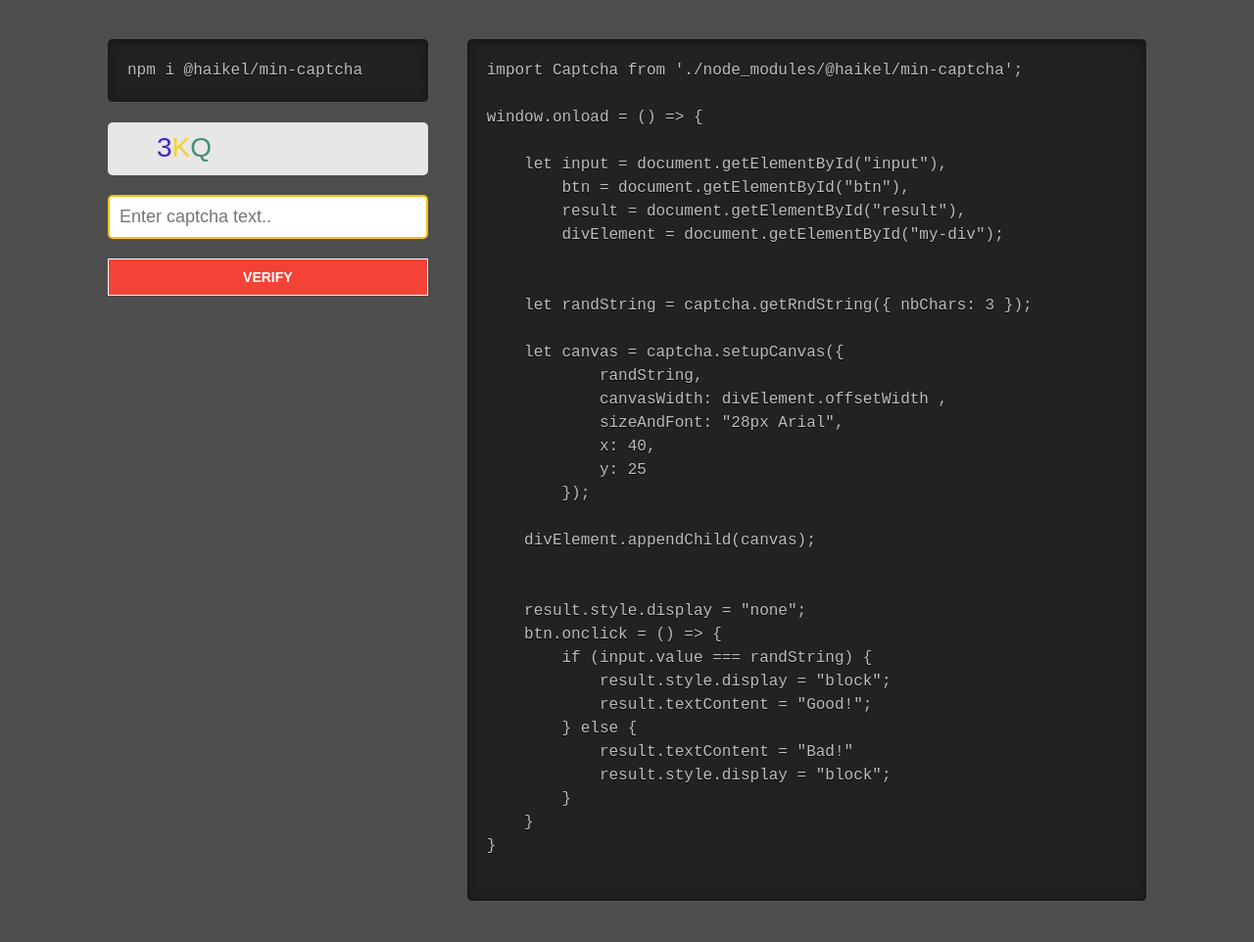
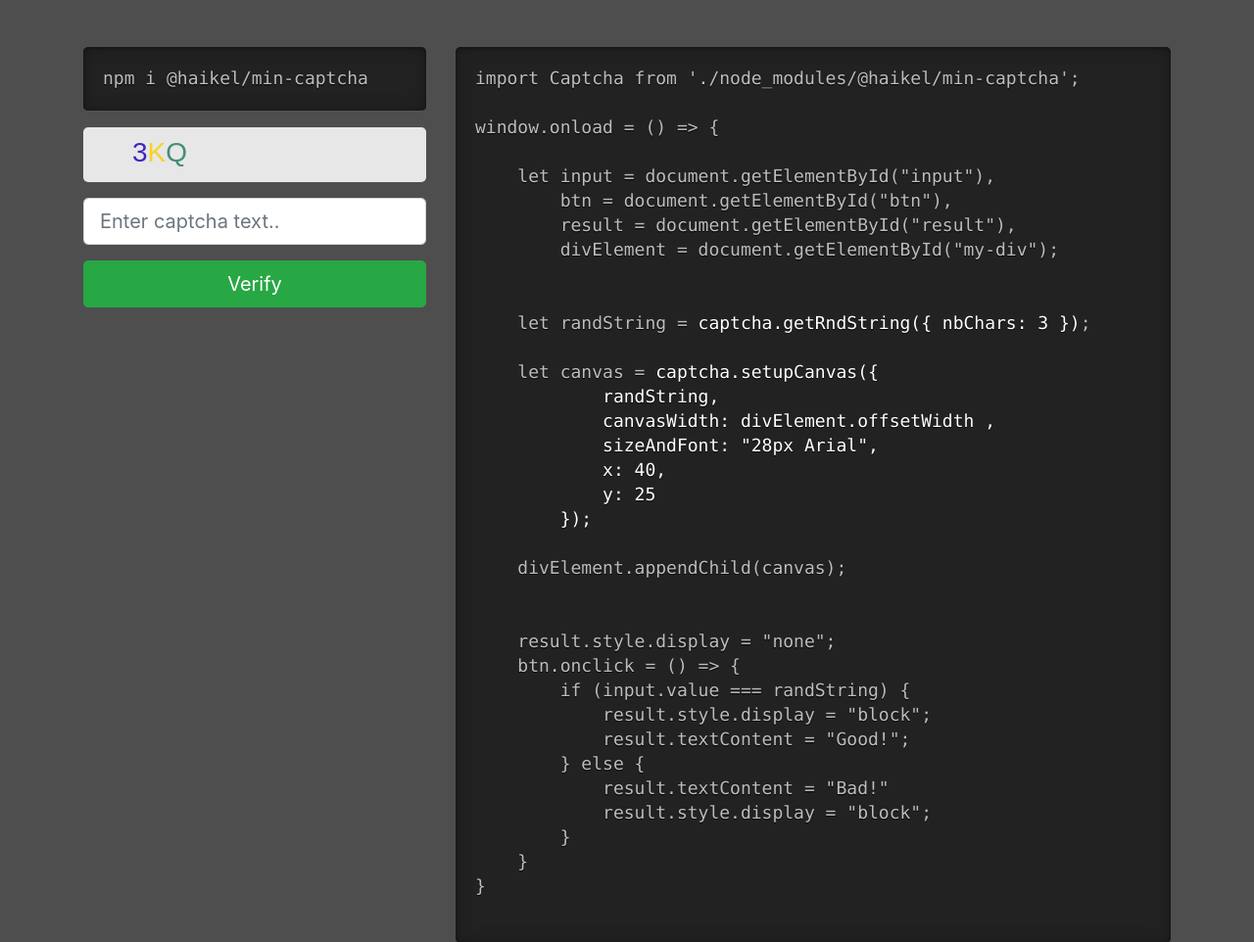
Before and after one commit to haikelfazzani/min-captcha, a website built with Parcel: page examples/index.html in a window 1280 px wide. Shown: the top 962 px of the page at 98% size. Built offline with nearby package versions, Linux system fonts and the light colour scheme.

Commit message:
update examples

```diff
--- a/examples/index.html
+++ b/examples/index.html
@@ -3,32 +3,42 @@
 
 <head>
   <meta charset="UTF-8">
+  <meta name="description" content="simple and easy js captcha">
+  <meta name="keywords" content="JavaScript, captcha, js, auto, text, generator">
+  <meta name="author" content="Haikel Fazzani">
+
   <meta name="viewport" content="width=device-width, initial-scale=1.0">
   <meta http-equiv="X-UA-Compatible" content="ie=edge">
-  <title>Document</title>
+  <title>MinCaptcha - Simple and easy js captcha</title>
 
   <link rel="stylesheet" href="./style.css">
+
+  <link rel="stylesheet" href="https://stackpath.bootstrapcdn.com/bootstrap/4.3.1/css/bootstrap.min.css"
+    integrity="sha384-ggOyR0iXCbMQv3Xipma34MD+dH/1fQ784/j6cY/iJTQUOhcWr7x9JvoRxT2MZw1T" crossorigin="anonymous">
+
 </head>
 
 <body>
 
+  <div class="container py-5">
 
+    <div class="row">
+      <div class="col-md-4 mb-3">
+        <pre><code>npm i @haikel/min-captcha</code></pre>
 
-  <div class="container">
+        <div id="my-div" class="mt-20"></div>
 
-    <div class="col-4">
-      <pre><code>npm i @haikel/min-captcha</code></pre>
+        <div class="form-group input-group-lg mt-3">
+          <input type="text" name="input" id="input" class="form-control" placeholder="Enter captcha text..">
+        </div>
 
-      <div id="my-div" class="mt-20"></div>
-      <input type="text" name="input" id="input" class="mt-20" placeholder="Enter captcha text..">
+        <button id="btn" class="btn btn-success btn-block btn-lg">Verify</button>
+        <div class="alert alert-primary mt-3" role="alert" id="result"></div>
+      </div>
 
-      <button id="btn">Verify</button>
-      <div id="result"></div>
-    </div>
+      <div class="col-md-8">
 
-    <div class="col-8">
-
-      <pre><code>import Captcha from './node_modules/@haikel/min-captcha';
+        <pre><code>import Captcha from './node_modules/@haikel/min-captcha';
 
 window.onload = () => {
 
@@ -38,16 +48,16 @@ window.onload = () => {
         divElement = document.getElementById("my-div");
 
 
-    let randString = captcha.getRndString({ nbChars: 3 });
+    let randString = <span class="methods">captcha.getRndString({ nbChars: 3 })</span>;
 
-    let canvas = captcha.setupCanvas({
+    let canvas = <span class="methods">captcha.setupCanvas({
             randString,
             canvasWidth: divElement.offsetWidth ,
             sizeAndFont: "28px Arial",
             x: 40,
             y: 25
         });
-
+    </span>
     divElement.appendChild(canvas);
 
 
@@ -62,8 +72,11 @@ window.onload = () => {
         }
     }
 }
-    </code></pre>
+          </code></pre>
+      </div>
     </div>
+
+
   </div>
 
   <script src="./app.js"></script>
--- a/examples/style.css
+++ b/examples/style.css
@@ -4,33 +4,8 @@
 
 body {
     margin: 0;
-    background-color: #4e4e4e;
+    background-color: #4e4e4e !important;
 }
-
-.container {
-    width: 1140px;
-    margin: auto;
-    margin-bottom: 20px ;
-    padding: 20px;
-    display: flex;
-    flex-wrap: wrap;
-    justify-content: center;
-
-}
-
-.col-4 , .col-8 { padding: 20px; }
-
-.col-4 {
-    width: 33.33%;
-    flex:1 1 33.33%;
-}
-
-.col-8 {
-    width: 66.66%;
-    flex:1 1 66.66%;
-}
-
-.mt-20 { margin-top: 20px; }
 
 #my-div {
     padding: 10px;
@@ -40,9 +15,9 @@ body {
 }
 
 pre {
-    margin: 0;
+    font-size: 18px !important;
     padding: 20px;
-    color: rgb(189, 189, 189);
+    color: rgb(189, 189, 189) !important;
     background-color: #222 !important;
     white-space: pre;
     text-shadow: 0 1px 0 #000;
@@ -54,45 +29,8 @@ pre {
     width: 100%;
 }
 
-
-input[type="text"] {
-    border: 2px solid #FFC107;
-    border-radius: 5px;
-    padding: 10px;
-    font-size: 18px;
-    width: 100% !important;
-}
-
-#btn , #result {
-    color: #fff;
-    font-size: 14px;
-    text-transform: uppercase;
-    margin-top: 20px;
-    padding: 10px 30px;
-    width: 100%;
-}
-
-#btn {
-    width:100%;
-    padding: 10px;
-    background-color: #F44336;
-    border: 1px solid;
-    font-weight: bold;
-    cursor: pointer;
-}
-
-#result {
-    width:100%;
-    background-color: #607D8B;
-    font-size: 16px;
-    text-align: center;
-}
+.methods { color: #ffffff !important; }
 
 @media screen and (max-width: 600px) {
-    .container {
-        padding: 20px;
-        display: flex;
-        flex-direction: column;
-    }
 
   }
```
Also changed, not shown: dist/index.html, 3 other files.
